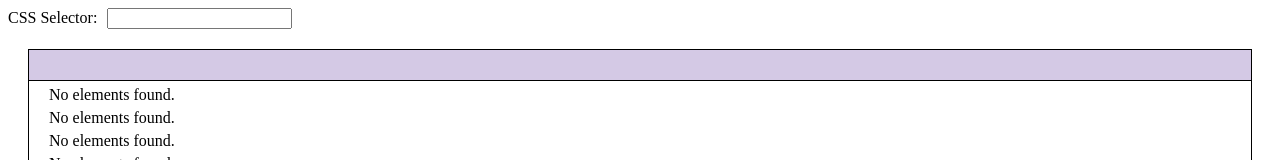
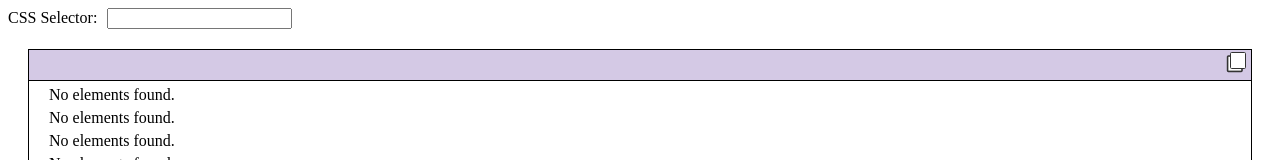
Before and after one commit to koba-masa/scraper, a React (Vite) app: page / in a window 1280 px wide. Shown: the top 160 px of the page. Built offline with nearby package versions, Linux system fonts and the light colour scheme.

Commit message:
feat: コピー機能を追加する

```diff
--- a/src/components/css_selector.scss
+++ b/src/components/css_selector.scss
@@ -26,3 +26,30 @@
         }
     }
 }
+
+.buttonArea {
+    margin-right: 5px;
+    text-align: right;
+}
+
+.copyButton {
+    display: inline-block;
+    vertical-align: middle;
+    color: #333;
+    line-height: 1;
+    width: 0.9em;
+    height: 0.9em;
+    border: 0.1em solid currentColor;
+    border-radius: 0.1em;
+    box-sizing: content-box;
+    position: relative;
+    box-shadow: -0.2em 0.2em 0 -0.1em #fff, -0.2em 0.2em 0 0 currentColor;
+}
+
+.clicked {
+    background: #000;
+}
+
+.unclicked {
+    background: #fff;
+}
--- a/src/components/css_selector.tsx
+++ b/src/components/css_selector.tsx
@@ -40,11 +40,12 @@ export default function CssSelector() {
 
   const [inputValue, setInputValue] = useState("");
   const [results, setResults] = useState<Array<string>>(noElementsFoundMessage);
+  const [isClicked, setIsClicked] = useState(false);
 
   const handleInputChange = (event: React.ChangeEvent<HTMLInputElement>) => {
-
     const cssSelector = event.target.value;
     setInputValue(cssSelector);
+    setIsClicked(false);
 
     if (!cssSelector) {
       return;
@@ -68,6 +69,12 @@ export default function CssSelector() {
     });
   };
 
+  const copy = async() => {
+    const copyText = results.join("\n");
+    await navigator.clipboard.writeText(copyText);
+    setIsClicked(true);
+  }
+
   return (
     <section className="cssSelector">
       <div className="input">
@@ -81,6 +88,9 @@ export default function CssSelector() {
       </div>
       <div className="results">
         <div className="head">
+          <div className="buttonArea">
+            <div className={ isClicked ? 'copyButton clicked' : 'copyButton unclicked' } onClick={copy}></div>
+          </div>
         </div>
         <div className="body">
           {
```
